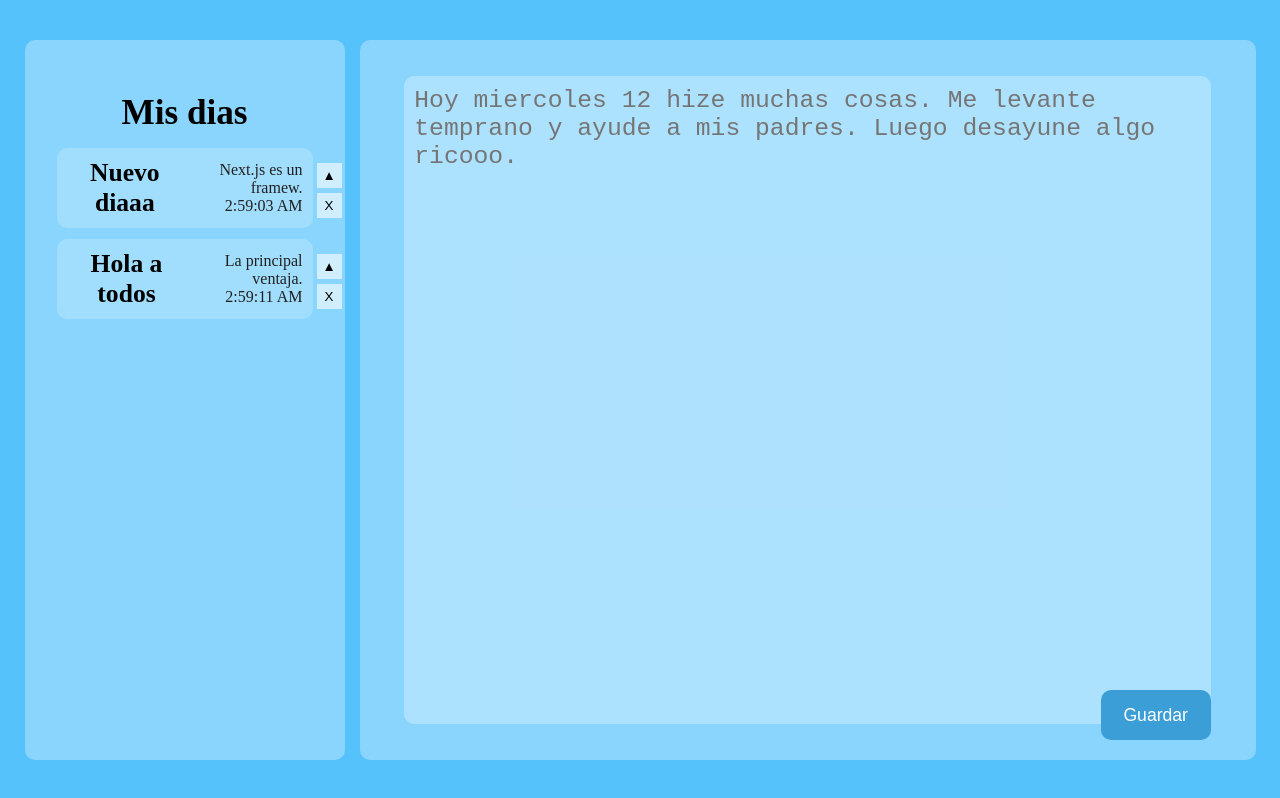
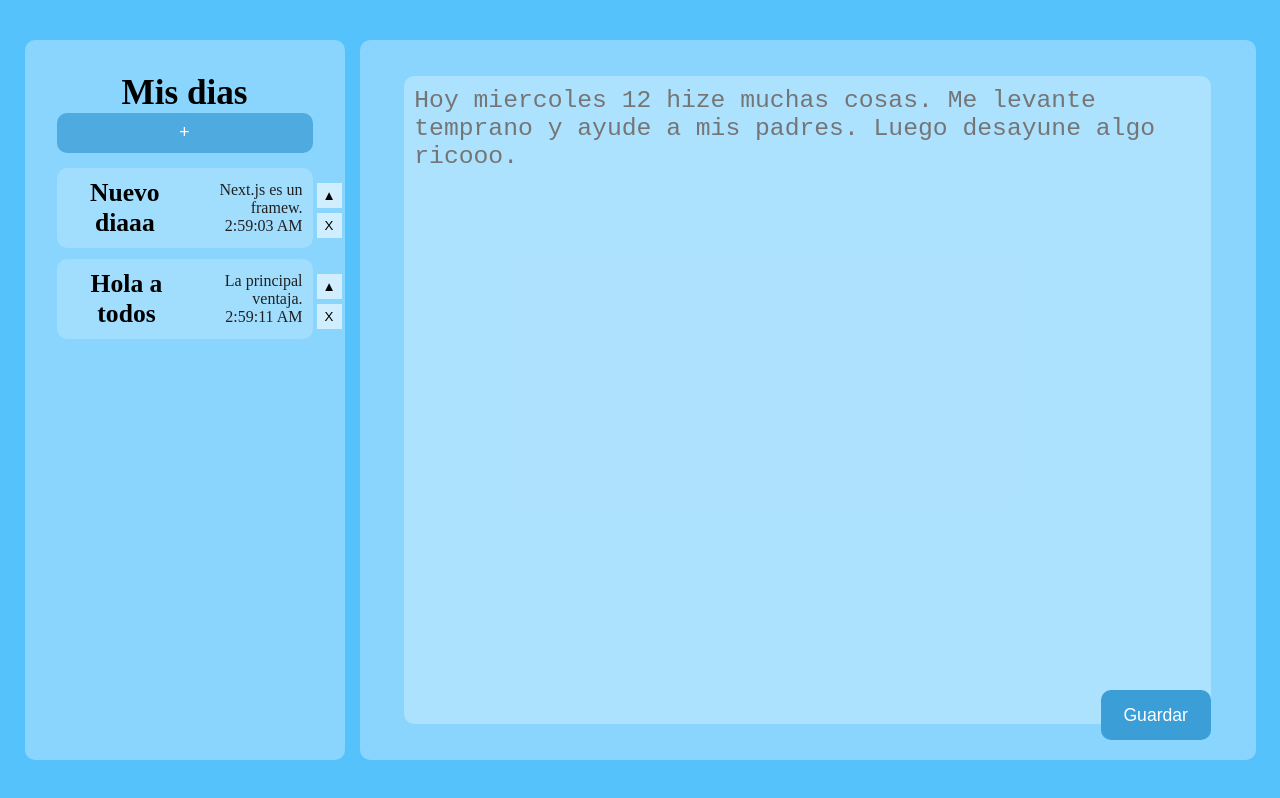
Before and after one commit to EdwardMelendezM/Personal-Diary-with-Next-js, a Next.js app: page / in a window 1280 px wide. Built offline with nearby package versions, Linux system fonts and the light colour scheme.

Commit message:
adding button add and delete with useContext

```diff
--- /dev/null
+++ b/components/ButtonAdd.tsx
@@ -0,0 +1,18 @@
+import { DataTypeText, useGlobalContext } from '@/context/store'
+
+export default function ButtonAdd () {
+  const { data } = useGlobalContext()
+  const newData:DataTypeText = {
+    id: new Date().getTime(),
+    title: 'Hoy vivoo',
+    text: 'El dia de hoy, ...',
+    date: new Date().getTime()
+  }
+  const handleClickAddNewItem = () => {
+    data.push(newData)
+    console.log('ADD')
+  }
+  return (
+    <button className='containerListButtonAdd' onClick={handleClickAddNewItem}> + </button>
+  )
+};
--- /dev/null
+++ b/components/ButtonDelete.tsx
@@ -0,0 +1,16 @@
+import { DataTypeText, useGlobalContext } from '@/context/store'
+interface Props{
+  item:DataTypeText
+}
+export default function ButtonDelete ({ item }:Props) {
+  const { data, setData } = useGlobalContext()
+  const handleRemoveItem = () => {
+    if (item.id) {
+      const temp = data.filter(i => i.id !== item.id)
+      setData([...temp])
+    }
+  }
+  return (
+    <button className='itemContainerButtonClose' onClick={handleRemoveItem}>X</button>
+  )
+};
--- a/components/ButtonGuardar.tsx
+++ b/components/ButtonGuardar.tsx
@@ -1,6 +1,21 @@
-export default function ButtonGuardar () {
+import { useGlobalContext } from '@/context/store'
+
+interface Props{
+  newText: string;
+  id:number | null;
+}
+export default function ButtonGuardar ({ newText, id }:Props) {
+  const { data } = useGlobalContext()
+  const handleClickSaveNewText = () => {
+    if (id) {
+      const temp = data.find(item => item.id === id)
+      if (temp) {
+        temp.text = newText
+      }
+    }
+  }
   return (
-    <button className='buttonGuardar'>
+    <button className='buttonGuardar' onClick={handleClickSaveNewText}>
       Guardar
     </button>
   )
--- a/components/ContentText.tsx
+++ b/components/ContentText.tsx
@@ -13,7 +13,7 @@ export default function ContentText () {
     }
   }, [isActive])
 
-  function handleChange (event:ChangeEvent<HTMLTextAreaElement>) {
+  const handleChange = (event:ChangeEvent<HTMLTextAreaElement>) => {
     setTexto(event.target.value)
   }
   return (
@@ -27,7 +27,7 @@ export default function ContentText () {
           cols={30}
           placeholder='Hoy miercoles 12 hize muchas cosas. Me levante temprano y ayude a mis padres. Luego desayune algo ricooo.'
         />
-        <ButtonGuardar />
+        <ButtonGuardar newText={texto} id={isActive.id ? isActive.id : null} />
       </div>
     </>
   )
--- a/components/Item.tsx
+++ b/components/Item.tsx
@@ -1,6 +1,7 @@
 'use client'
 import './../styles/Item.css'
 import { DataTypeText, useGlobalContext } from '@/context/store'
+import ButtonDelete from './ButtonDelete'
 
 interface Prop{
   item:DataTypeText
@@ -10,7 +11,9 @@ export default function Item ({ item }:Prop) {
   const handleClickItem = () => {
     setIsActive({ ...item })
   }
+
   return (
+    <div className='itemContainerMain'>
       <div
         className='itemContainer'
         onClick={handleClickItem}
@@ -20,8 +23,11 @@ export default function Item ({ item }:Prop) {
           <p className='itemContainerText'>{item.text && item.text.slice(0, 20)}.</p>
           <p className='itemContainerText'>{item.date && `${new Date(item.date).toLocaleTimeString()}`}</p>
         </div>
-      <button className='itemContainerButtonClose'>X</button>
+
+      </div>
+      <ButtonDelete item={item} />
       <button className='itemContainerButtonFavorite'>▲</button>
     </div>
+
   )
 };
--- a/components/List.tsx
+++ b/components/List.tsx
@@ -1,20 +1,19 @@
 'use client'
-import { data as newData } from '@/data/Data'
 import './../styles/List.css'
 import Item from './Item'
 import { useGlobalContext } from '@/context/store'
-import { useEffect } from 'react'
+import ButtonAdd from './ButtonAdd'
 export default function List () {
-  const { data, setData } = useGlobalContext()
-  useEffect(() => {
-    setData(newData)
-  }, [])
+  const { data } = useGlobalContext()
+
   return (
     <div className='containerList'>
       <h1 className='containerListTitle'>Mis dias</h1>
+      <ButtonAdd />
       <div className='containerListItem'>
         {data.map(item => <Item key={item.id} item={item} />)}
       </div>
+
     </div>
   )
 };
--- a/context/store.tsx
+++ b/context/store.tsx
@@ -1,7 +1,8 @@
 
 'use client'
 
-import { createContext, useContext, Dispatch, SetStateAction, useState } from 'react'
+import { allData } from '@/data/Data'
+import { createContext, useContext, Dispatch, SetStateAction, useState, useEffect } from 'react'
 
 export type DataTypeText={
   id?:number;
@@ -30,6 +31,9 @@ const GlobalContext = createContext<ContextProps>({
 export const GlobalContextProvider = ({ children }:any) => {
   const [isActive, setIsActive] = useState({})
   const [data, setData] = useState<[] | DataTypeText[]>([])
+  useEffect(() => {
+    setData(allData)
+  }, [data])
 
   return (
     <GlobalContext.Provider value={{ isActive, setIsActive, data, setData }}>
--- a/data/Data.tsx
+++ b/data/Data.tsx
@@ -1,6 +1,6 @@
 import { Data } from './data.interface'
 
-export const data:Array<Data> = [
+export const allData:Array<Data> = [
   {
     id: 1,
     title: 'Nuevo diaaa',
--- a/styles/Item.css
+++ b/styles/Item.css
@@ -1,3 +1,8 @@
+.itemContainerMain{
+  position: relative;
+  height: 10vh;
+  width: 100%;
+}
 .itemContainer{
   background-color: rgba(255, 255, 255, 0.2);
   padding: 10px;
--- a/styles/List.css
+++ b/styles/List.css
@@ -19,6 +19,21 @@
   min-height: 70vh;
   gap: 11px;
 }
+.containerListButtonAdd{
+    width: 80%;
+    height: 40px;
+    padding: 8px;
+    border-radius: 10px;
+    border: none;
+    outline: none;
+    cursor: pointer;
+    background-color: #4faadf;
+    color: white;
+    font-size: 1.1em;
+}
+.containerListButtonAdd:hover{
+  background-color: #4faadf95;
+}
 .containerListTitle{
   font-size: 2.2em;
 }
```
Lines whose indentation alone changed are shown as unchanged.
